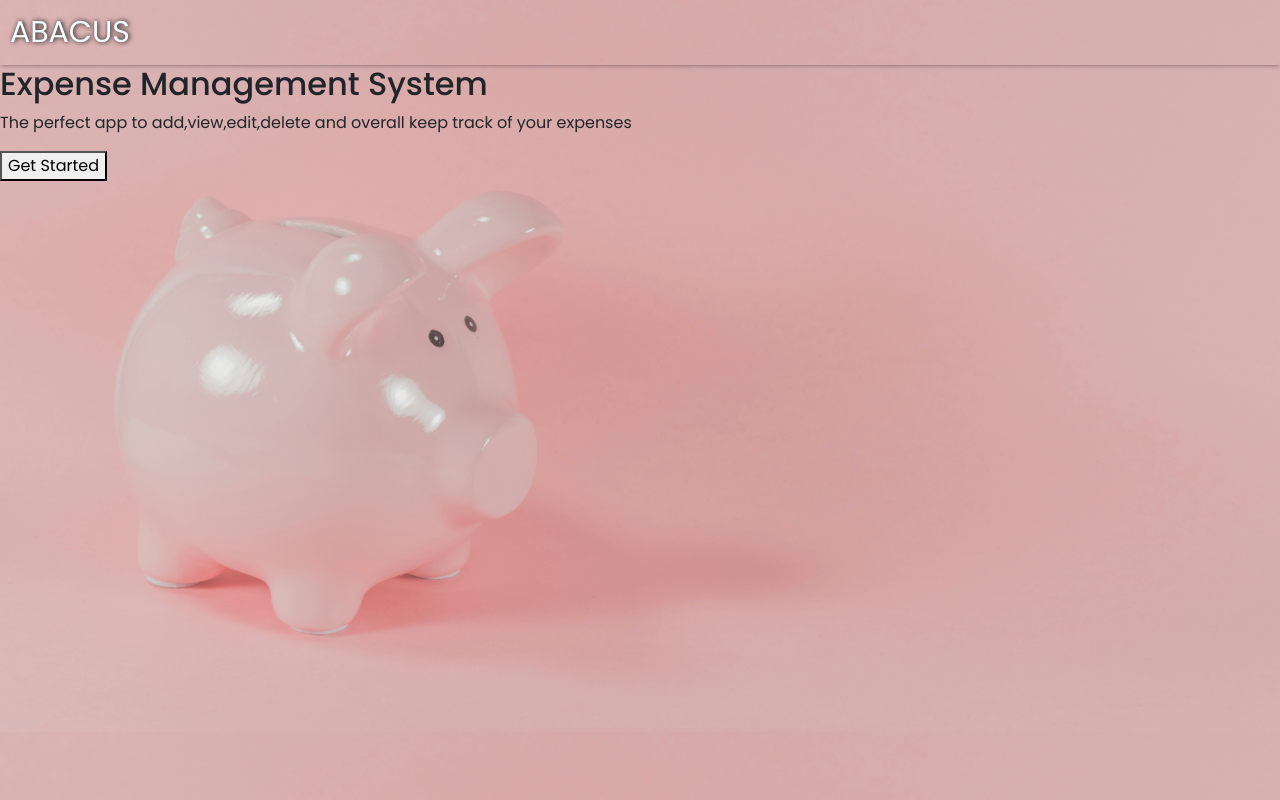
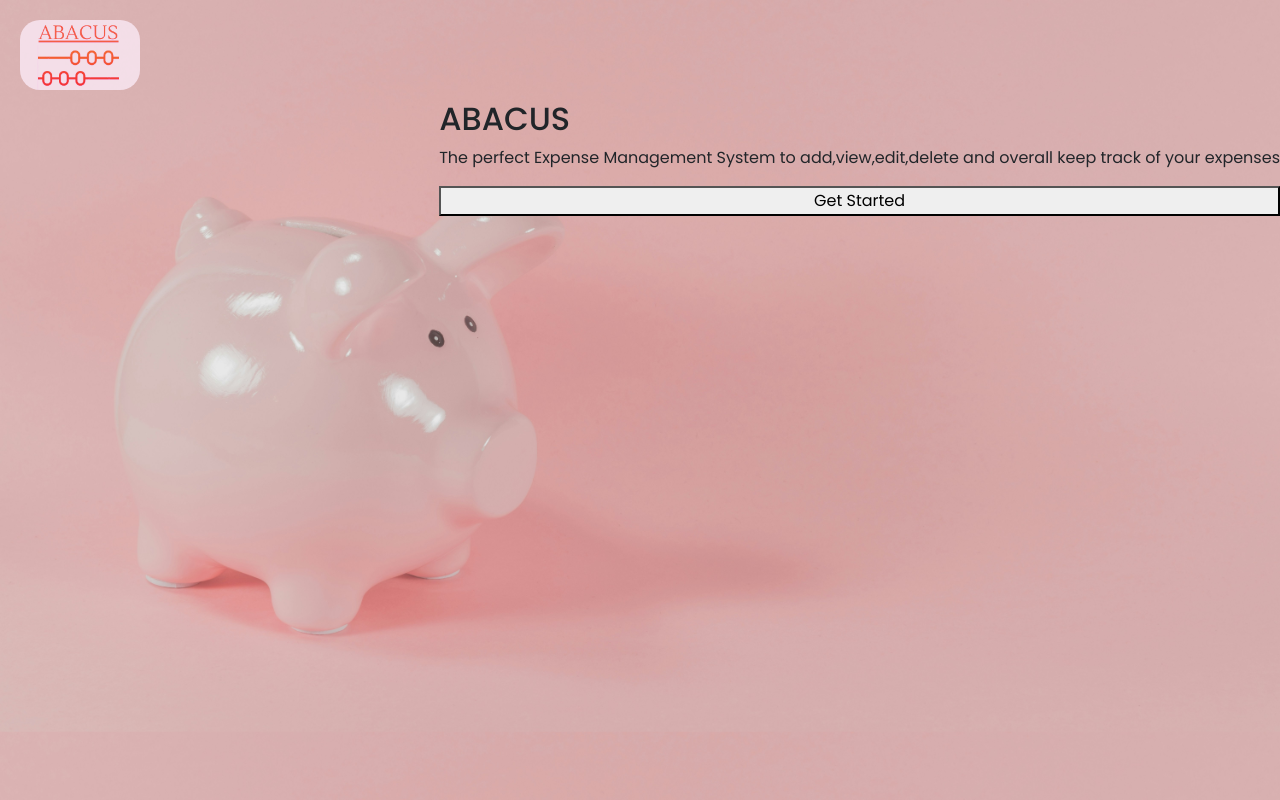
Before and after one commit to sorina3194/Expense-Tracker, a React (Create React App) app: page / in a window 1280 px wide. Built offline with nearby package versions, Linux system fonts and the light colour scheme; no server answers.

Commit message:
designed and added logo and name

```diff
--- a/src/components/LandingPage.jsx
+++ b/src/components/LandingPage.jsx
@@ -6,10 +6,15 @@ const LandingPage = () => {
   const navigate = useNavigate();
 
   return (
-    <div className="landing-page-intro-container">
-      <h2>Expense Management System</h2>
-      <p>The perfect app to add,view,edit,delete and overall keep track of your expenses</p>
-      <button onClick={() => navigate("/login")}>Get Started</button>
+    <div className="landing-page-container">
+      <div className="landing-page-intro">
+        <h2>ABACUS</h2>
+        <p>
+          The perfect Expense Management System to add,view,edit,delete and overall keep track of your
+          expenses
+        </p>
+        <button onClick={() => navigate("/login")}>Get Started</button>
+      </div>
     </div>
   );
 };
--- a/src/components/Navbar.jsx
+++ b/src/components/Navbar.jsx
@@ -1,7 +1,8 @@
 import React, { useEffect, useState } from "react";
 import { auth } from "../firebase";
 import { onAuthStateChanged } from "firebase/auth";
-
+import logo from '../img/abacus.png'
+import "./navbar.css"
 const Navbar = () => {
   const [authUser, setAuthUser] = useState(null);
 
@@ -21,7 +22,7 @@ const Navbar = () => {
   return (
     <nav className="nav">
       <a href="/" className="abacus-logo">
-        ABACUS
+        <img id="logo" src={logo} alt='logo' />
       </a>
 
       <div className="nav-list">
--- a/src/components/landingPage.css
+++ b/src/components/landingPage.css
@@ -1,3 +1,11 @@
-.landing-page-intro-container {
+.landing-page-container {
+  display: flex;
+  justify-content: flex-end;
+}
+
+.landing-page-intro {
   font-family: Poppins;
+  display: flex;
+  flex-direction: column;
+  justify-content: flex-end;
 }
--- /dev/null
+++ b/src/components/navbar.css
@@ -0,0 +1,25 @@
+.nav {
+  display: flex;
+  justify-content: space-between;
+}
+
+.nav-list {
+  display: flex;
+  justify-content: space-between;
+  align-items: center;
+}
+
+a {
+  margin: 10px;
+  text-decoration: none;
+  color: azure;
+}
+
+#logo {
+  border-radius: 20px;
+  height: 70px;
+  width: 120px;
+  opacity: 0.7;
+  margin-left: 10px;
+  margin-top: 10px;
+}
--- a/src/index.css
+++ b/src/index.css
@@ -14,27 +14,3 @@ code {
   font-family: source-code-pro, Menlo, Monaco, Consolas, "Courier New",
     monospace;
 }
-
-.nav {
-  display: flex;
-  justify-content: space-between;
-  box-shadow: rgba(50, 50, 93, 0.25) 0px 2px 5px -1px,
-    rgba(0, 0, 0, 0.3) 0px 1px 3px -1px;
-}
-
-.nav-list {
-  display: flex;
-  justify-content: space-between;
-  align-items: center;
-}
-
-a {
-  margin: 10px;
-  text-decoration: none;
-  color: azure;
-}
-
-.abacus-logo {
-  font-size: 30px;
-  text-shadow: rgb(0, 0, 0) 1px 0 5px;
-}
```
Also changed, not shown: src/img/abacus.png (added).
